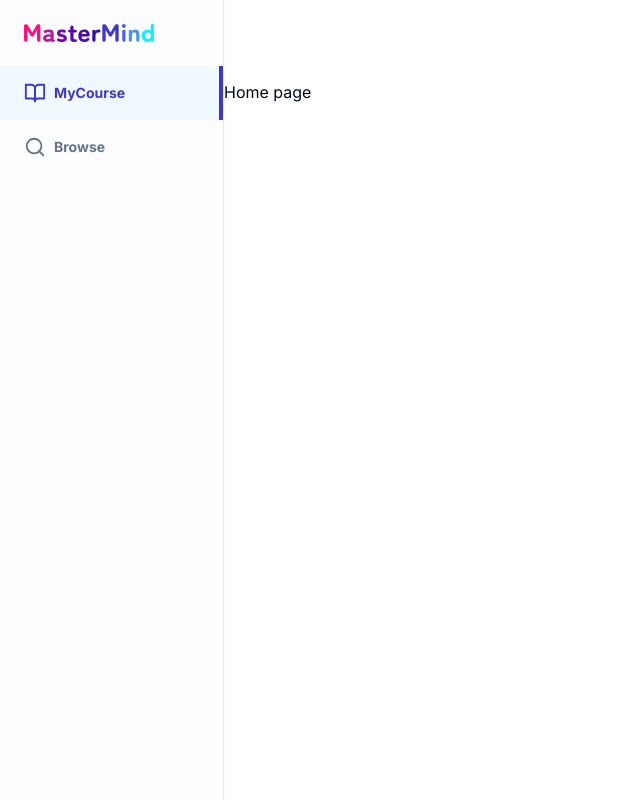
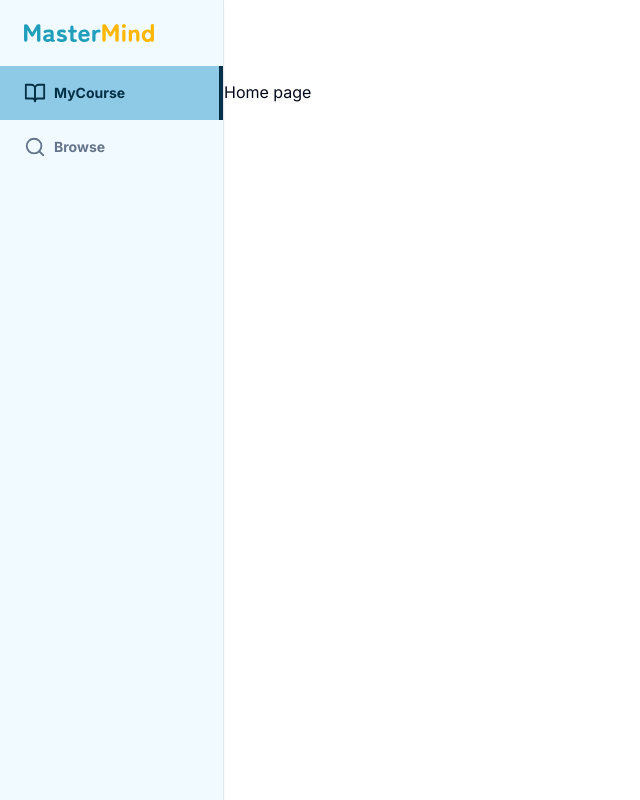
Before and after one commit to Sara-Ho99/master-mind, a Next.js app: page / in a window 1280 px wide. Shown: the whole page, without its empty margins (0-640 px from the left). Built offline with nearby package versions, Linux system fonts and the light colour scheme.

Commit message:
style: update color palettes

```diff
--- a/components/sidebar-item.tsx
+++ b/components/sidebar-item.tsx
@@ -33,21 +33,21 @@ function SidebarItem({ icon: Icon, label, href }: SidebarItemProps) {
       className={cn(
         "flex items-center gap-x-2 text-slate-500 text-sm font-[700] pl-6 transition-all hover:text-slate-600 hover:bg-slate-300/20",
         isActive &&
-          "text-[#3f37c9] bg-sky-200/20 hover:bg-sky-200/20 hover:text-[#3f37c9]"
+          "text-[#023047] bg-[#8ecae6] hover:bg-[#8ecae6] hover:text-[#023047]"
       )}
     >
       {/* button */}
       <div className="flex items-center gap-x-2 py-4">
         <Icon
           size={22}
-          className={cn("text-slate-500", isActive && "text-[#3f37c9]")}
+          className={cn("text-slate-500", isActive && "text-[#023047]")}
         />
         {label}
       </div>
       {/* side indicator */}
       <div
         className={cn(
-          "ml-auto opacity-0 border-2 border-[#3f37c9] h-full transition-all",
+          "ml-auto opacity-0 border-2 border-[#023047] h-full transition-all",
           isActive && "opacity-100"
         )}
       />
--- a/components/sidebar.tsx
+++ b/components/sidebar.tsx
@@ -3,7 +3,7 @@ import SidebarRoutes from "./sidebar-routes";
 
 function Sidebar() {
   return (
-    <div className="h-full border-r flex flex-col overflow-y-auto bg-[#fdfdff] shadow-sm">
+    <div className="h-full border-r flex flex-col overflow-y-auto bg-sky-200/20 shadow-sm">
       <div className="p-6">
         <Image height={130} width={130} alt="logo" src="/logo.svg" />
       </div>
```
Also changed, not shown: public/logo.svg.
